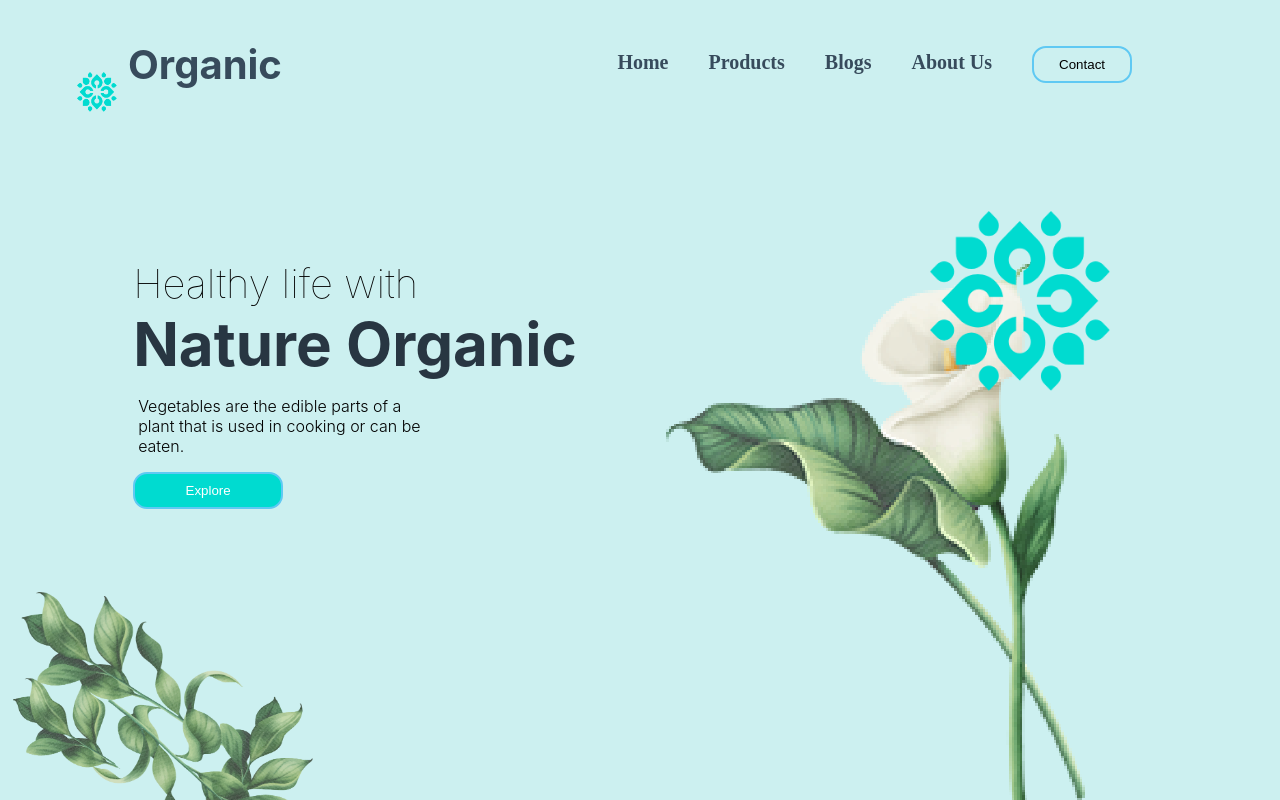
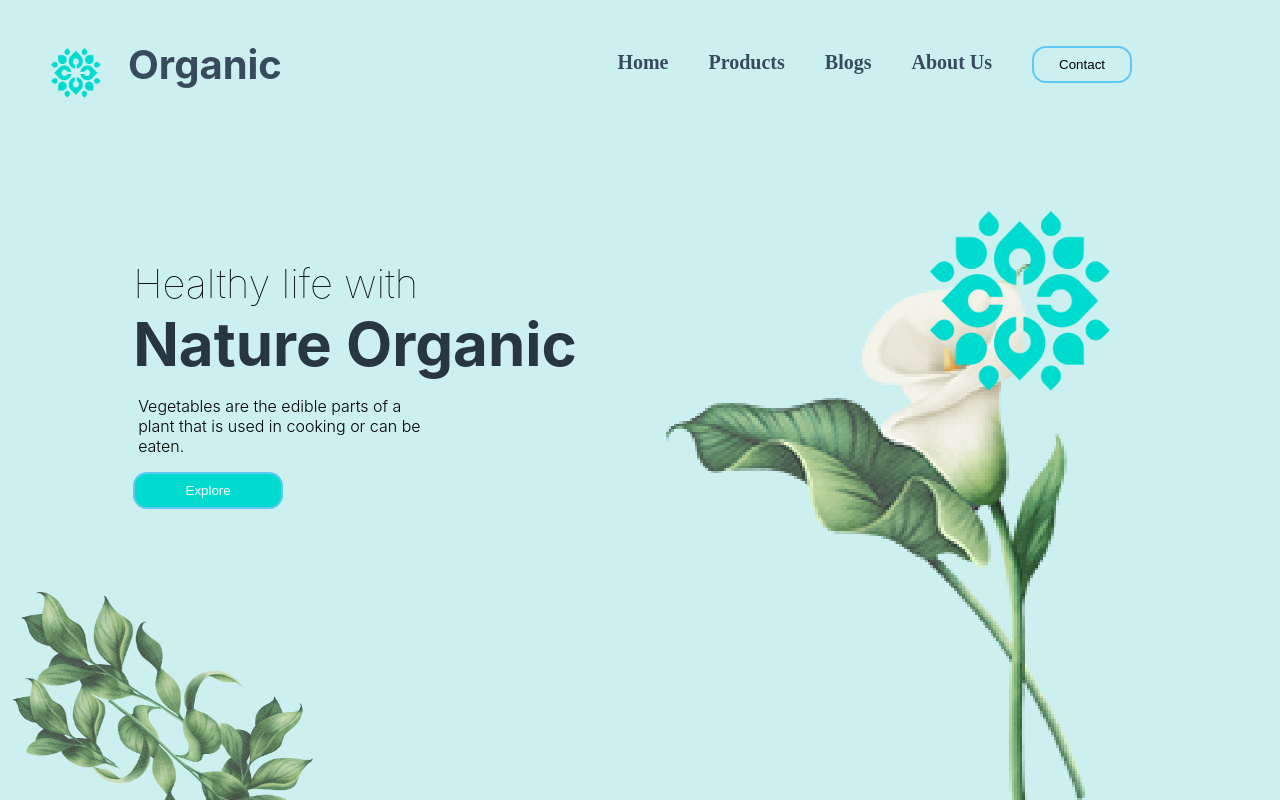
Before and after one commit to Zuvo007/Organic-react, a React (Create React App) app: page / in a window 1280 px wide. Shown: the top 800 px of the page. Built offline with nearby package versions, Linux system fonts and the light colour scheme.

Commit message:
navbar updated

```diff
--- a/src/components/Navbar.css
+++ b/src/components/Navbar.css
@@ -1,15 +1,18 @@
+/* all required css for the Navbar component */
 
 .navbar-header {
   padding-top: 0;
 }
+
 .nav-logo {
-    height: 40px;
-    width: 40px;
+  height: 50px;
+  width: 50px;
   position: absolute;
-    top: 9%;
-    left: 6%;
+  top: 6%;
+  left: 4%;
   cursor: pointer;
 }
+
 .nav-brand {
   font-size: 40px;
   color: #374b5c;
@@ -29,7 +32,9 @@ header {
   padding: 30px 10%;
 }
 
-.nav-links, .nav-link, .contact-link {
+.nav-links,
+.nav-link,
+.contact-link {
   font-family: "sans-serif";
   font-weight: 600;
   font-size: 20px;
@@ -40,6 +45,7 @@ header {
 .nav-links.active {
   border-bottom: blue;
 }
+
 .nav-links-wrapper {
   list-style: none;
   padding-left: 30px;
@@ -67,5 +73,5 @@ button {
 }
 button:hover {
   transition: all 0.3s;
-    background:  #b7e0f0;
+  background: #b7e0f0;
 }
--- a/src/components/Navbar.js
+++ b/src/components/Navbar.js
@@ -1,4 +1,4 @@
-import React, { useState } from "react";
+import React from "react";
 import "./Navbar.css";
 import logo from "../asset/Group 220.png";
 
@@ -6,7 +6,7 @@ const Navbar = () => {
   return (
     <React.Fragment>
       <header className="navbar-header">
-        <img className="nav-logo" src={logo} alt="Image not found" />
+        <img className="nav-logo" src={logo} alt="Not found" />
         <h3 className="nav-brand">Organic</h3>
 
         <nav>
```
Lines whose indentation alone changed are shown as unchanged.
